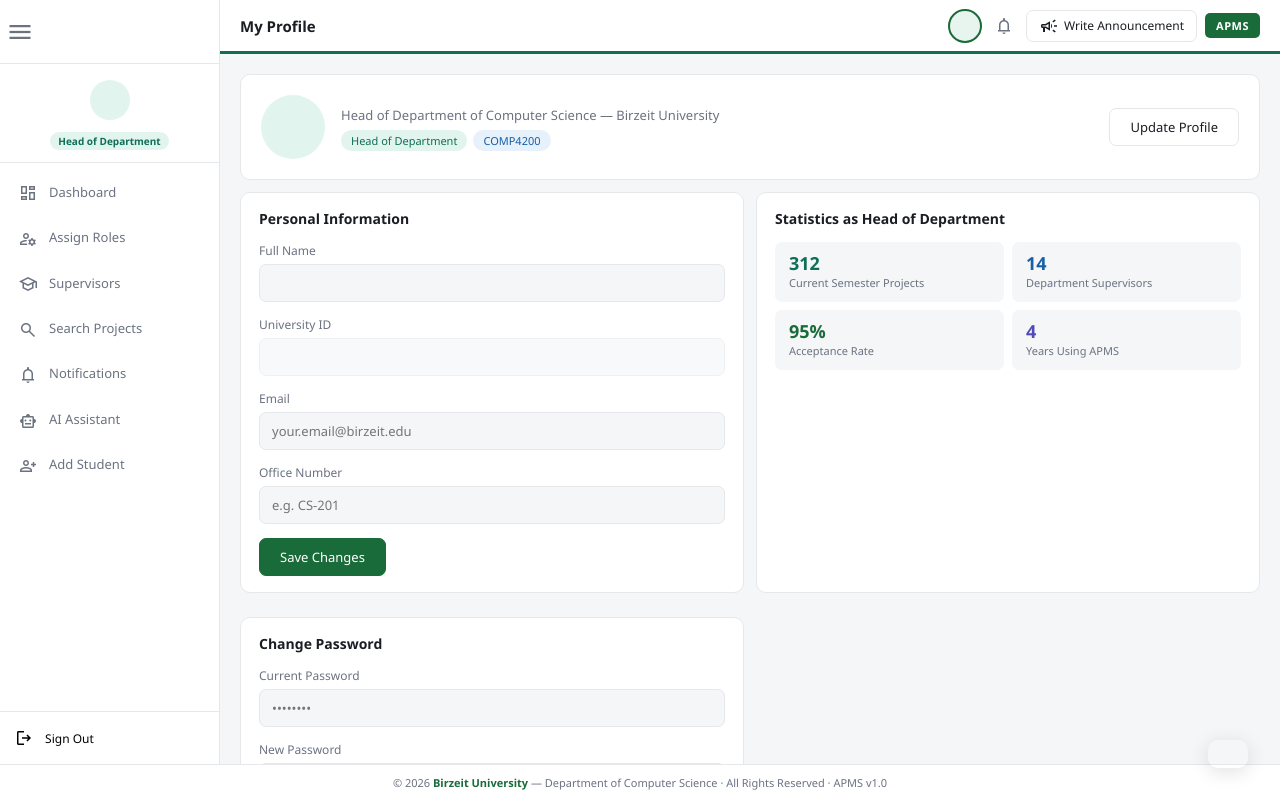
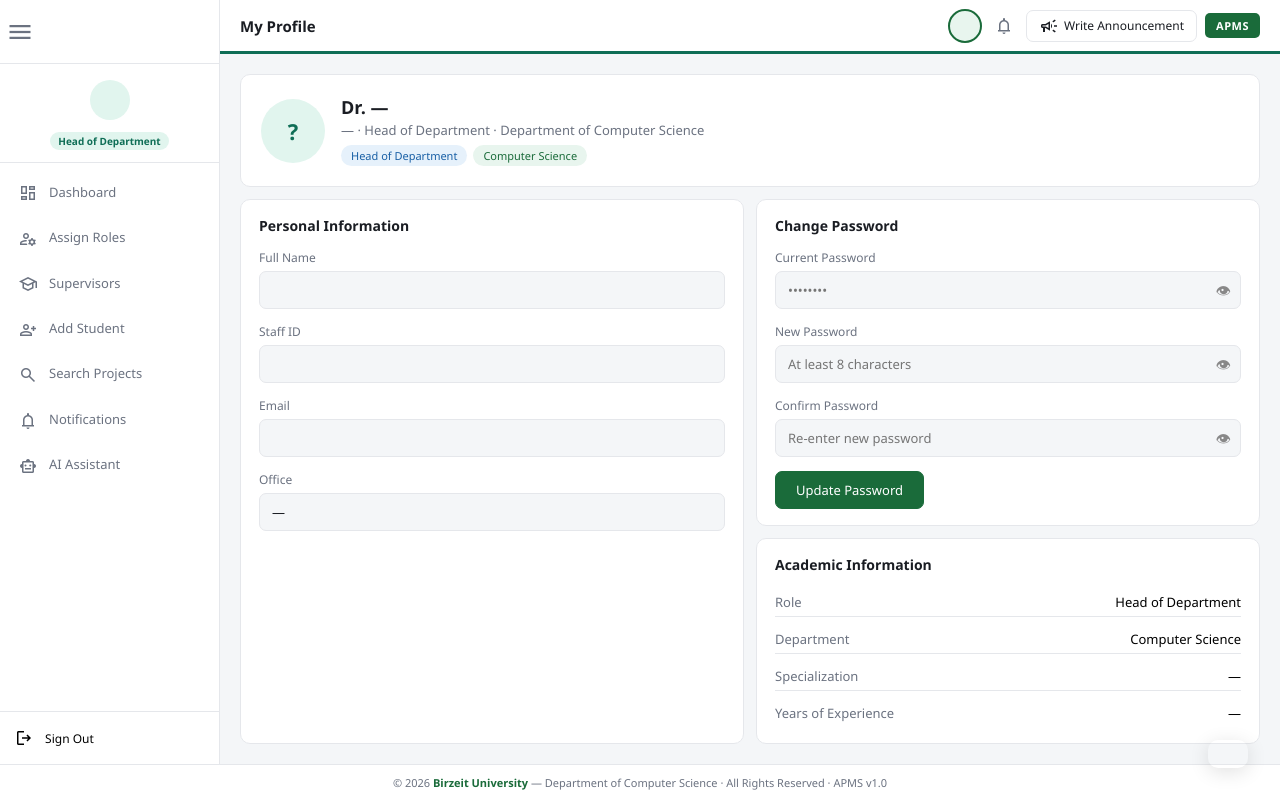
Before and after one commit to Rahaf-Badwan/Graduation_Project, a Flask app: template templates/head/profile.html in a window 1280 px wide. Run offline with Flask 3, Linux system fonts and the light colour scheme; the template is opened without the code that fills it, so the values that code supplies are empty.

Commit message:
update head of department!!

```diff
--- a/activate_student.py
+++ b/activate_student.py
@@ -35,7 +35,7 @@ def api_verify_student():
                        FROM users
                        WHERE university_id = %s
                             AND role = 'student'
-                       """, (university_id))
+                       """, (university_id,))
         student = cursor.fetchone()
         cursor.close()
         db.close()
--- a/db.py
+++ b/db.py
@@ -3,7 +3,7 @@ import mysql.connector
 DB_CONFIG = {
     "host":     "localhost",
     "user":     "root",
-    "password": "root1234",
+    "password": "root123",
     "database": "apms_db",
     "charset":  "utf8mb4",
     "connection_timeout": 5,
--- a/routes/assign_rols.py
+++ b/routes/assign_rols.py
@@ -26,7 +26,8 @@ def get_course(course_code):
     cursor.execute(
         """
                         SELECT u.full_name,
-                               ca.assigned_at
+                               ca.assigned_at,
+                               f.faculty_id
                         FROM coordinator_assignments ca
                         JOIN faculty f ON ca.faculty_id = f.faculty_id
                         JOIN users u ON u.user_id = f.user_id
--- a/routes/head.py
+++ b/routes/head.py
@@ -18,12 +18,14 @@ from routes.add_student import add_student_bp
 from routes.assign_rols import assign_rols_bp
 from routes.promote import promote_bp
 from routes.dashboard import dashboard_bp
+from routes.profile import profile_bp
 
 head_bp = Blueprint("head", __name__, url_prefix="/head")
 head_bp.register_blueprint(add_student_bp)
 head_bp.register_blueprint(assign_rols_bp)
 head_bp.register_blueprint(promote_bp)
 head_bp.register_blueprint(dashboard_bp)
+head_bp.register_blueprint(profile_bp)
 # ─── Dashboard ──────────────────────────────────────────────
 @head_bp.route("/")
 @head_bp.route("/dashboard")
--- a/routes/promote.py
+++ b/routes/promote.py
@@ -188,7 +188,6 @@ def api_get_comp4300_students():
             JOIN project_members pm ON pm.student_id = st.student_id
             JOIN projects p ON p.project_id = pm.project_id
             JOIN semesters sem ON sem.semester_id = p.semester_id
-            JOIN semesters sem ON sem.semester_id = p.semester_id
             WHERE u.role = 'student'
               AND u.is_active = TRUE
               AND sem.course_code = 'COMP4300'
--- a/static/assets/head/announcemets.js
+++ b/static/assets/head/announcemets.js
@@ -6,7 +6,7 @@ document.addEventListener('DOMContentLoaded', function(){
 
 async function loadCurrentAnn(){
   try{
-    var res = await fetch('/api/announcements/active');
+    var res = await fetch('/head/api/announcements/active');
     var data = await res.json();
     if(data.announcement){
       var ann = data.announcement;
--- a/static/assets/head/assign_rols.js
+++ b/static/assets/head/assign_rols.js
@@ -107,7 +107,7 @@ function loadCourse(courseCode){
               doctorSelect.innerHTML += `<option value="${d.faculty_id}">${d.full_name}</option>`;
           }
 
-          let isCoordiantor = data.coordinator && d.full_name === data.coordinator.full_name;
+          let isCoordiantor = data.coordinator && d.faculty_id === data.coordinator.faculty_id;
           let coordTag = isCoordiantor
              ? `<span class="role-badge role-badge--coord">Coordinator</span>`
              : "";
--- a/templates/activate_student.html
+++ b/templates/activate_student.html
@@ -34,7 +34,7 @@
           </div>
           <div style="margin-bottom:14px;">
             <div style="font-size:12px; font-weight:500; color:#6b7280; margin-bottom:5px;">University ID</div>
-            <input id="universityId" type="text" name="student_University-ID" maxlength="7" autocomplete="new-password" placeholder="7-digit-number"
+            <input id="universityId" type="text"  maxlength="7"  placeholder="7-digit-number"
               style="width:100%; padding:9px 12px; border:0.5px solid #e5e7eb; border-radius:8px; font-size:13px; outline:none;">
           </div>
           <div style="margin-bottom:14px;">
--- a/templates/head/components/sidebar.html
+++ b/templates/head/components/sidebar.html
@@ -33,15 +33,7 @@
       <span class="sb-label">Assign Roles</span>
     </a>
 
-    <!--<a class="sb-item {% if request.path == '/head/overview' %}on{% endif %}"
-      data-page="overview"
-      data-tip="Department Overview"
-      href="/head/overview">
-      <span class="sb-icon">
-        <span class="material-symbols-outlined icon-inline">analytics</span>
-      </span>
-      <span class="sb-label">Department Overview</span>
-    </a>-->
+
 
     <a class="sb-item {% if request.path == '/head/supervisors' %}on{% endif %}"
       data-page="supervisors"
@@ -51,6 +43,16 @@
         <span class="material-symbols-outlined icon-inline">school</span>
       </span>
       <span class="sb-label">Supervisors</span>
+    </a>
+
+    <a class="sb-item {% if request.path == '/head/addStudent' %}on{% endif %}"
+      data-page="addStudent"
+      data-tip="Add Student"
+      href="/head/addStudent">
+      <span class="sb-icon">
+        <span class="material-symbols-outlined icon-inline">person_add</span>
+      </span>
+      <span class="sb-label">Add Student</span>
     </a>
 
     <a class="sb-item {% if request.path == '/head/search' %}on{% endif %}"
@@ -71,7 +73,6 @@
         <span class="material-symbols-outlined icon-inline">notifications</span>
       </span>
       <span class="sb-label">Notifications</span>
-      <span class="sb-badge" id="headNotifBadge">0</span>
     </a>
 
     <a class="sb-item {% if request.path == '/head/ai' %}on{% endif %}"
@@ -84,15 +85,7 @@
       <span class="sb-label">AI Assistant</span>
     </a>
 
-    <a class="sb-item {% if request.path == '/head/addStudent' %}on{% endif %}"
-      data-page="addStudent"
-      data-tip="Add Student"
-      href="/head/addStudent">
-      <span class="sb-icon">
-        <span class="material-symbols-outlined icon-inline">person_add</span>
-      </span>
-      <span class="sb-label">Add Student</span>
-    </a>
+
 
     <!--<a class="sb-item {% if request.path == '/head/announcements' %}on{% endif %}"
       data-page="announcements"
--- a/templates/head/profile.html
+++ b/templates/head/profile.html
@@ -1,87 +1,153 @@
 {% extends 'head/base.html' %}
-{% block page_title %}My Profile{% endblock %}
+
+{% block page_title %}Profile{% endblock %}
 {% block page_id %}profile{% endblock %}
 {% block topbar_title %}My Profile{% endblock %}
 
 {% block content %}
 <div class="page on" id="pg-profile">
+
   <div class="profile-header">
-    <div class="profile-avatar-lg">{{ session.avatar_initials }}</div>
+    <div class="profile-avatar-lg">{{ user.avatar_initials if user else '?' }}</div>
     <div style="flex:1">
-      <div style="font-size:18px;font-weight:600;color:var(--color-text-primary)">{{ session.full_name }}</div>
-      <div style="font-size:13px;color:var(--color-text-secondary);margin-top:2px">Head of Department of Computer
-        Science — Birzeit University</div>
+      <div style="font-size:18px;font-weight:600;color:var(--color-text-primary)">
+        {{ user.title if user and user.title else 'Dr.' }} {{ user.full_name if user else '—' }}
+      </div>
+      <div style="font-size:13px;color:var(--color-text-secondary);margin-top:2px">
+        {{ user.university_id if user else '—' }} · Head of Department · Department of Computer Science
+      </div>
       <div style="margin-top:6px;display:flex;gap:6px">
-        <span class="pill p-active">Head of Department</span>
-        <span
-          style="font-size:11px;padding:3px 10px;border-radius:20px;background:var(--blue-light);color:var(--blue)">COMP4200</span>
+        <span style="font-size:11px;padding:3px 10px;border-radius:20px;
+                     background:var(--blue-light);color:var(--blue)">Head of Department</span>
+        <span style="font-size:11px;padding:3px 10px;border-radius:20px;
+                     background:var(--green-light);color:var(--green)">
+          {{ user.specialization.replace('_',' ').title() if user and user.specialization else 'Computer Science' }}
+        </span>
       </div>
     </div>
-    <button class="btn btn-outline">Update Profile</button>
   </div>
 
   <div class="two-col">
+
+    <!-- ── Personal Information (read-only) ── -->
     <div class="card">
       <div class="card-hd"><span class="card-title">Personal Information</span></div>
+
       <div class="field-wrap">
         <div class="field-label">Full Name</div>
-        <input class="field-input" value="{{ session.full_name }}" />
+        <input class="field-input" readonly style="background:var(--color-background-secondary)"
+          value="{{ (user.title ~ ' ' ~ user.full_name) if user and user.title else (user.full_name if user else '') }}" />
       </div>
       <div class="field-wrap">
-        <div class="field-label">University ID</div>
-        <input class="field-input" value="{{ session.university_id }}" readonly style="opacity:0.6" />
+        <div class="field-label">Staff ID</div>
+        <input class="field-input" readonly style="background:var(--color-background-secondary)"
+          value="{{ user.university_id if user else '' }}" />
       </div>
       <div class="field-wrap">
         <div class="field-label">Email</div>
-        <input class="field-input" placeholder="your.email@birzeit.edu" />
+        <input class="field-input" readonly style="background:var(--color-background-secondary)"
+          value="{{ user.email if user else '' }}" />
       </div>
       <div class="field-wrap">
-        <div class="field-label">Office Number</div>
-        <input class="field-input" placeholder="e.g. CS-201" />
-      </div>
-      <div class="btn-row"><button class="btn btn-primary">Save Changes</button></div>
-    </div>
-
-    <div class="card">
-      <div class="card-hd"><span class="card-title">Statistics as Head of Department</span></div>
-      <div style="display:grid;grid-template-columns:1fr 1fr;gap:8px">
-        <div class="stat">
-          <div class="stat-num" style="color:var(--teal);font-size:18px">312</div>
-          <div class="stat-label">Current Semester Projects</div>
-        </div>
-        <div class="stat">
-          <div class="stat-num" style="color:var(--blue);font-size:18px">14</div>
-          <div class="stat-label">Department Supervisors</div>
-        </div>
-        <div class="stat">
-          <div class="stat-num" style="color:var(--green);font-size:18px">95%</div>
-          <div class="stat-label">Acceptance Rate</div>
-        </div>
-        <div class="stat">
-          <div class="stat-num" style="color:var(--purple);font-size:18px">4</div>
-          <div class="stat-label">Years Using APMS</div>
-        </div>
+        <div class="field-label">Office</div>
+        <input class="field-input" readonly style="background:var(--color-background-secondary)"
+          value="{{ user.office_number if user and user.office_number else '—' }}" />
       </div>
     </div>
 
-    <div class="card">
-      <div class="card-hd"><span class="card-title">Change Password</span></div>
-      <form method="POST" action="/head/profile/change-password">
-        <div class="field-wrap">
-          <div class="field-label">Current Password</div>
-          <input class="field-input" type="password" name="current_password" placeholder="••••••••" />
+    <div>
+
+      <!-- ── Change Password ── -->
+      <div class="card">
+        <div class="card-hd"><span class="card-title">Change Password</span></div>
+
+        {% if pwd_error %}
+        <div style="background:#fff0f0;border:1px solid #f5c6c6;color:#c0392b;
+                    font-size:12px;padding:8px 12px;border-radius:7px;margin-bottom:12px;">
+          ⚠ {{ pwd_error }}
         </div>
-        <div class="field-wrap">
-          <div class="field-label">New Password</div>
-          <input class="field-input" type="password" name="new_password" placeholder="••••••••" />
+        {% endif %}
+        {% if pwd_success %}
+        <div style="background:#f0fff4;border:1px solid #a8d5b5;color:#1a5c2a;
+                    font-size:12px;padding:8px 12px;border-radius:7px;margin-bottom:12px;">
+          ✅ {{ pwd_success }}
         </div>
-        <div class="field-wrap" style="margin-bottom:10px">
-          <div class="field-label">Confirm Password</div>
-          <input class="field-input" type="password" name="confirm_password" placeholder="••••••••" />
+        {% endif %}
+
+        <form method="POST" action="{{ url_for('head.profile.change_password') }}">
+          <div class="field-wrap">
+            <div class="field-label">Current Password</div>
+            <div style="position:relative">
+              <input class="field-input" type="password" name="current_password"
+                placeholder="••••••••" style="padding-right:38px;margin-bottom:0" />
+              <button type="button" onclick="togglePwd(this)"
+                style="position:absolute;right:10px;top:50%;transform:translateY(-50%);
+                       background:none;border:none;cursor:pointer;color:#888;font-size:15px;line-height:1">👁</button>
+            </div>
+          </div>
+          <div class="field-wrap">
+            <div class="field-label">New Password</div>
+            <div style="position:relative">
+              <input class="field-input" type="password" name="new_password"
+                placeholder="At least 8 characters" style="padding-right:38px;margin-bottom:0" />
+              <button type="button" onclick="togglePwd(this)"
+                style="position:absolute;right:10px;top:50%;transform:translateY(-50%);
+                       background:none;border:none;cursor:pointer;color:#888;font-size:15px;line-height:1">👁</button>
+            </div>
+          </div>
+          <div class="field-wrap">
+            <div class="field-label">Confirm Password</div>
+            <div style="position:relative">
+              <input class="field-input" type="password" name="confirm_password"
+                placeholder="Re-enter new password" style="padding-right:38px;margin-bottom:0" />
+              <button type="button" onclick="togglePwd(this)"
+                style="position:absolute;right:10px;top:50%;transform:translateY(-50%);
+                       background:none;border:none;cursor:pointer;color:#888;font-size:15px;line-height:1">👁</button>
+            </div>
+          </div>
+          <div class="btn-row">
+            <button type="submit" class="btn btn-primary">Update Password</button>
+          </div>
+        </form>
+      </div>
+
+      <!-- ── Academic Information (read-only) ── -->
+      <div class="card">
+        <div class="card-hd"><span class="card-title">Academic Information</span></div>
+        <div style="display:flex;flex-direction:column;gap:8px;font-size:13px">
+          <div style="display:flex;justify-content:space-between;padding:5px 0;
+                      border-bottom:1px solid var(--color-border-tertiary)">
+            <span style="color:var(--color-text-secondary)">Role</span>
+            <span>Head of Department</span>
+          </div>
+          <div style="display:flex;justify-content:space-between;padding:5px 0;
+                      border-bottom:1px solid var(--color-border-tertiary)">
+            <span style="color:var(--color-text-secondary)">Department</span>
+            <span>Computer Science</span>
+          </div>
+          <div style="display:flex;justify-content:space-between;padding:5px 0;
+                      border-bottom:1px solid var(--color-border-tertiary)">
+            <span style="color:var(--color-text-secondary)">Specialization</span>
+            <span>{{ user.specialization.replace('_',' ').title() if user and user.specialization else '—' }}</span>
+          </div>
+          <div style="display:flex;justify-content:space-between;padding:5px 0">
+            <span style="color:var(--color-text-secondary)">Years of Experience</span>
+            <span>{{ user.years_experience if user and user.years_experience else '—' }}</span>
+          </div>
         </div>
-        <div class="btn-row"><button type="submit" class="btn btn-primary">Update Password</button></div>
-      </form>
+      </div>
+
     </div>
   </div>
+
 </div>
+
+<script>
+  function togglePwd(btn) {
+    const input = btn.previousElementSibling;
+    const hidden = input.type === 'password';
+    input.type = hidden ? 'text' : 'password';
+    btn.textContent = hidden ? '🙈' : '👁';
+  }
+</script>
 {% endblock %}
```
Also changed, not shown: routes/add_student.py (+24 -28 lines), routes/profile.py (added, +134 -0 lines), APMS.sql.
